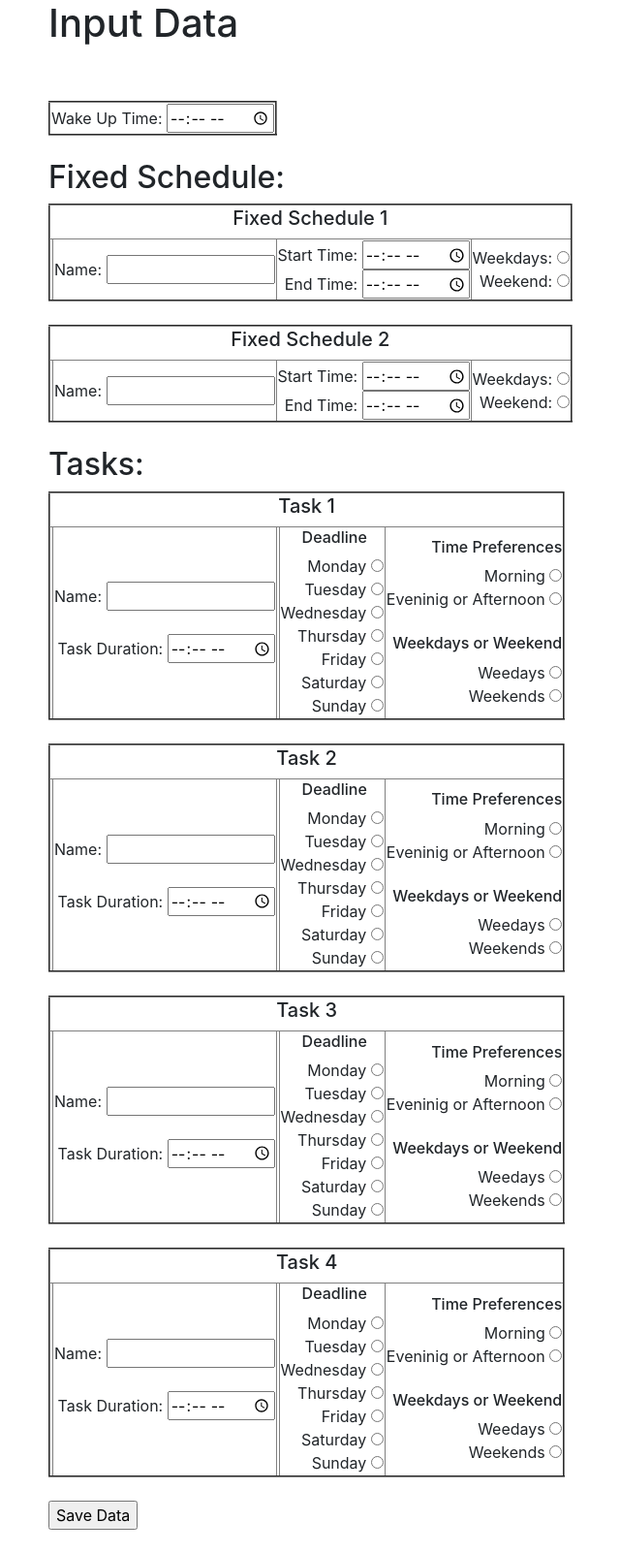
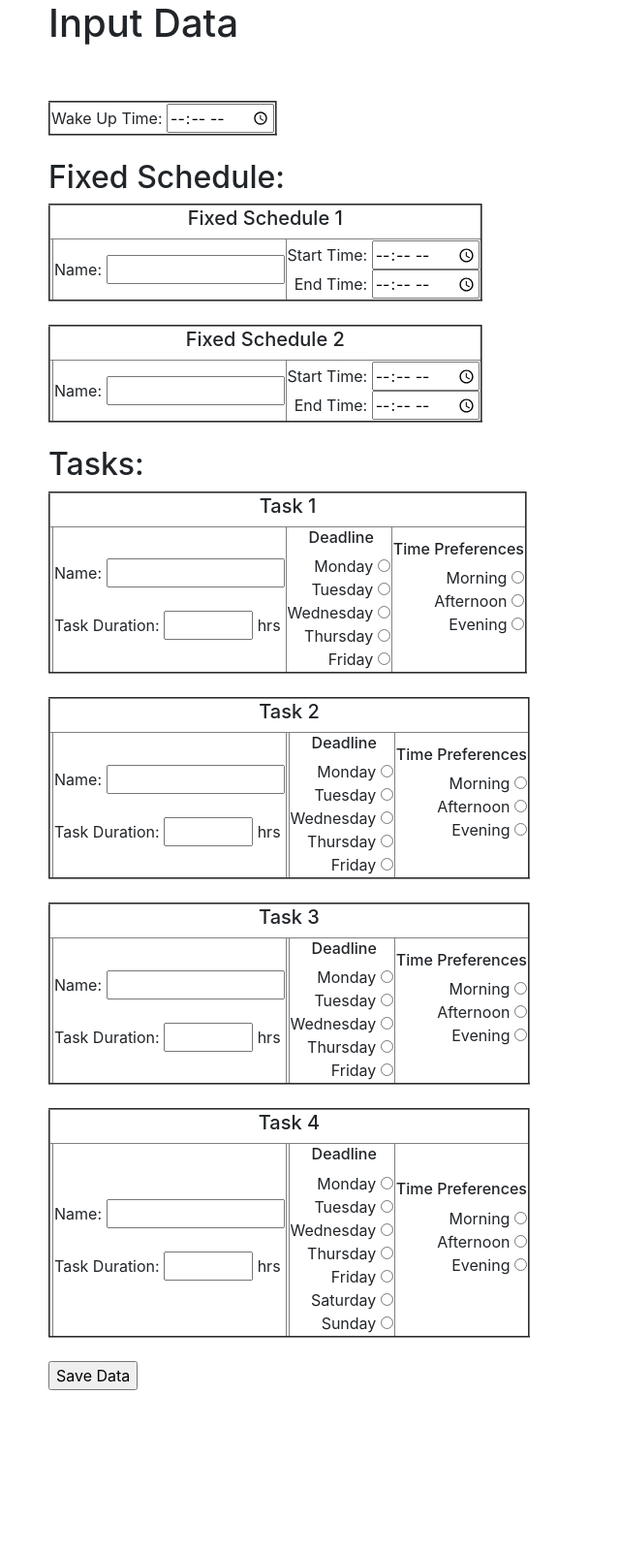
Before and after one commit to bjRichardLiu/PlanEase, a Flask app: page / in a window 1280 px wide. Shown: the part 56-1658 px from the top of the page at 97% size, without its empty margins (35-675 px from the left). After the commit the page ends 1490 px from the top, so only its background shows below. Run offline with Flask 3, Linux system fonts and the light colour scheme; a user stored in the database is signed in; some libraries are stand-ins or nearby versions.

Commit message:
deleted weekends, added evening, changed the time duration to text box

```diff
--- a/website/templates/home.html
+++ b/website/templates/home.html
@@ -15,7 +15,7 @@
                 <tr>
                     <td align="left">
                         Wake Up Time:
-                        <input type="time" size="12" id="wakeupTime" name="wakeupTime" required><br>
+                        <input type="time" id="wakeupTime" name="wakeupTime" required><br>
                     </td>
                 </tr>
             </tbody>
@@ -33,7 +33,7 @@
                     <td align="center"></td>
                     <td align="left">
                         Name:
-                        <input type="text" size="12" id="FS1_name" name="FS1_name" required><br>
+                        <input type="text" size="13" id="FS1_name" name="FS1_name" required><br>
                     </td>
                     <td align="right" class="wide">
                           Start Time:
@@ -41,12 +41,6 @@
                           End Time:
                           <input type="time" id="end_time1" name="end_time1" required><br>
                     </td>
-                    <td align="right" class="wide">
-                        Weekdays:
-                        <input type="radio" id="weekdays" name="weekdays" value="weekdays"><br>
-                        Weekend:
-                        <input type="radio" id="weekend" name="weekdays" value="weekend"><br>
-                  </td>
                 </tr>
             </tbody>
         </table>
@@ -62,7 +56,7 @@
                     <td align="center"></td>
                     <td align="left">
                         Name:
-                        <input type="text" size="12" id="FS2_name" name="FS2_name" required><br>
+                        <input type="text" size="13" id="FS2_name" name="FS2_name" required><br>
                     </td>
                     <td align="right" class="wide">
                           Start Time:
@@ -70,12 +64,6 @@
                           End Time:
                           <input type="time" id="end_time2" name="end_time2" required><br>
                     </td>
-                    <td align="right" class="wide">
-                        Weekdays:
-                        <input type="radio" id="weekdays" name="weekdays" value="weekdays"><br>
-                        Weekend:
-                        <input type="radio" id="weekend" name="weekdays" value="weekend"><br>
-                  </td>
                 </tr>
             </tbody>
         </table>
@@ -90,12 +78,148 @@
                 </tr>
                 <tr>
                     <td align="center"></td>
-                    <td align="right">
+                    <td align="left">
                         Name:
-                        <input type="text" size="12" id="FS2_name" name="FS2_name" required><br>
+                        <input type="text" size="13" id="task_name" name="task_name" required><br>
                         <br>
                         Task Duration:
-                        <input type="time" id="timeRequired" name="timeRequired" required><br>
+                        <input type="text" size="4" id="timeRequired" name="timeRequired" required>&nbsphrs<br>
+                    </td>
+                    </td>
+                    <td align="right" class="wide">
+                        <h6>Deadline&nbsp&nbsp&nbsp&nbsp</h6>
+                        Monday
+                        <input type="radio" id="deadline" name="deadline" value="deadline"><br>
+                        Tuesday
+                        <input type="radio" id="deadline" name="deadline" value="deadline"><br>
+                        Wednesday
+                        <input type="radio" id="deadline" name="deadline" value="deadline"><br>
+                        Thursday
+                        <input type="radio" id="deadline" name="deadline" value="deadline"><br>
+                        Friday
+                        <input type="radio" id="deadline" name="deadline" value="deadline"><br>
+                    </td>
+                    <td align="right" class="wide">
+                        <h6>Time Preferences</h6>
+                        Morning
+                        <input type="radio" id="morning" name="morning" value="morning"><br>
+                        Afternoon
+                        <input type="radio" id="morning" name="morning" value="morning"><br>
+                        Evening
+                        <input type="radio" id="morning" name="morning" value="morning"><br>
+                        <br>
+                  </td>
+                </tr>
+            </tbody>
+        </table>
+        <br>
+        <table border="2" class="normal">
+            <tbody>
+                <tr>
+                    <td class="normal" align="center" colspan="5">
+                        <h5>Task 2</h5>
+                    </td>
+                </tr>
+                <tr>
+                    <td align="center"></td>
+                    <td align="left">
+                        Name:
+                        <input type="text" size="13" id="task_name" name="task_name" required><br>
+                        <br>
+                        Task Duration:
+                        <input type="text" size="4" id="timeRequired" name="timeRequired" required>&nbsphrs<br>
+                    </td>
+                    <td align="right" class="wide">
+
+                    </td>
+                    <td align="right" class="wide">
+                        <h6>Deadline&nbsp&nbsp&nbsp&nbsp</h6>
+                        Monday
+                        <input type="radio" id="deadline" name="deadline" value="deadline"><br>
+                        Tuesday
+                        <input type="radio" id="deadline" name="deadline" value="deadline"><br>
+                        Wednesday
+                        <input type="radio" id="deadline" name="deadline" value="deadline"><br>
+                        Thursday
+                        <input type="radio" id="deadline" name="deadline" value="deadline"><br>
+                        Friday
+                        <input type="radio" id="deadline" name="deadline" value="deadline"><br>
+                    </td>
+                    <td align="right" class="wide">
+                        <h6>Time Preferences</h6>
+                        Morning
+                        <input type="radio" id="morning" name="morning" value="morning"><br>
+                        Afternoon
+                        <input type="radio" id="morning" name="morning" value="morning"><br>
+                        Evening
+                        <input type="radio" id="morning" name="morning" value="morning"><br>
+                        <br>
+                  </td>
+                </tr>
+            </tbody>
+        </table>
+        <br>
+        <table border="2" class="normal">
+            <tbody>
+                <tr>
+                    <td class="normal" align="center" colspan="5">
+                        <h5>Task 3</h5>
+                    </td>
+                </tr>
+                <tr>
+                    <td align="center"></td>
+                    <td align="left">
+                        Name:
+                        <input type="text" size="13" id="task_name" name="task_name" required><br>
+                        <br>
+                        Task Duration:
+                        <input type="text" size="4" id="timeRequired" name="timeRequired" required>&nbsphrs<br>
+                    </td>
+                    <td align="right" class="wide">
+
+                    </td>
+                    <td align="right" class="wide">
+                        <h6>Deadline&nbsp&nbsp&nbsp&nbsp</h6>
+                        Monday
+                        <input type="radio" id="deadline" name="deadline" value="deadline"><br>
+                        Tuesday
+                        <input type="radio" id="deadline" name="deadline" value="deadline"><br>
+                        Wednesday
+                        <input type="radio" id="deadline" name="deadline" value="deadline"><br>
+                        Thursday
+                        <input type="radio" id="deadline" name="deadline" value="deadline"><br>
+                        Friday
+                        <input type="radio" id="deadline" name="deadline" value="deadline"><br>
+                    </td>
+                    <td align="right" class="wide">
+                        <h6>Time Preferences</h6>
+                        Morning
+                        <input type="radio" id="morning" name="morning" value="morning"><br>
+                        Afternoon
+                        <input type="radio" id="morning" name="morning" value="morning"><br>
+                        Evening
+                        <input type="radio" id="morning" name="morning" value="morning"><br>
+                        <br>
+                  </td>
+                </tr>
+            </tbody>
+        </table>
+        <br>
+        <table border="2" class="normal">
+            <tbody>
+                <tr>
+                    <td class="normal" align="center" colspan="5">
+                        <h5>Task 4</h5>
+                    </td>
+                </tr>
+                <tr>
+                    <td align="center"></td>
+                    <td align="left">
+                        Name:
+                        <input type="text" size="13" id="task_name" name="task_name" required><br>
+                        <br>
+                        Task Duration:
+                        <input type="text" size="4" id="timeRequired" name="timeRequired" required>&nbsphrs<br>
                     </td>
                     <td align="right" class="wide">
 
@@ -121,173 +245,11 @@
                         <h6>Time Preferences</h6>
                         Morning
                         <input type="radio" id="morning" name="morning" value="morning"><br>
-                        Eveninig or Afternoon
+                        Afternoon
+                        <input type="radio" id="morning" name="morning" value="morning"><br>
+                        Evening
                         <input type="radio" id="morning" name="morning" value="morning"><br>
                         <br>
-                        <h6>Weekdays or Weekend</h6>
-                        Weedays
-                        <input type="radio" id="weekdaysOnly" name="weekdaysOnly" value="weekdaysOnly"><br>
-                        Weekends
-                        <input type="radio" id="weekdaysOnly" name="weekdaysOnly" value="weekdaysOnly"><br>
-                  </td>
-                </tr>
-            </tbody>
-        </table>
-        <br>
-        <table border="2" class="normal">
-            <tbody>
-                <tr>
-                    <td class="normal" align="center" colspan="5">
-                        <h5>Task 2</h5>
-                    </td>
-                </tr>
-                <tr>
-                    <td align="center"></td>
-                    <td align="right">
-                        Name:
-                        <input type="text" size="12" id="FS2_name" name="FS2_name" required><br>
-                        <br>
-                        Task Duration:
-                        <input type="time" id="timeRequired" name="timeRequired" required><br>
-                    </td>
-                    <td align="right" class="wide">
-
-                    </td>
-                    <td align="right" class="wide">
-                        <h6>Deadline&nbsp&nbsp&nbsp&nbsp</h6>
-                        Monday
-                        <input type="radio" id="deadline" name="deadline" value="deadline"><br>
-                        Tuesday
-                        <input type="radio" id="deadline" name="deadline" value="deadline"><br>
-                        Wednesday
-                        <input type="radio" id="deadline" name="deadline" value="deadline"><br>
-                        Thursday
-                        <input type="radio" id="deadline" name="deadline" value="deadline"><br>
-                        Friday
-                        <input type="radio" id="deadline" name="deadline" value="deadline"><br>
-                        Saturday
-                        <input type="radio" id="deadline" name="deadline" value="deadline"><br>
-                        Sunday
-                        <input type="radio" id="deadline" name="deadline" value="deadline"><br>
-                    </td>
-                    <td align="right" class="wide">
-                        <h6>Time Preferences</h6>
-                        Morning
-                        <input type="radio" id="morning" name="morning" value="morning"><br>
-                        Eveninig or Afternoon
-                        <input type="radio" id="morning" name="morning" value="morning"><br>
-                        <br>
-                        <h6>Weekdays or Weekend</h6>
-                        Weedays
-                        <input type="radio" id="weekdaysOnly" name="weekdaysOnly" value="weekdaysOnly"><br>
-                        Weekends
-                        <input type="radio" id="weekdaysOnly" name="weekdaysOnly" value="weekdaysOnly"><br>
-                  </td>
-                </tr>
-            </tbody>
-        </table>
-        <br>
-        <table border="2" class="normal">
-            <tbody>
-                <tr>
-                    <td class="normal" align="center" colspan="5">
-                        <h5>Task 3</h5>
-                    </td>
-                </tr>
-                <tr>
-                    <td align="center"></td>
-                    <td align="right">
-                        Name:
-                        <input type="text" size="12" id="FS2_name" name="FS2_name" required><br>
-                        <br>
-                        Task Duration:
-                        <input type="time" id="timeRequired" name="timeRequired" required><br>
-                    </td>
-                    <td align="right" class="wide">
-
-                    </td>
-                    <td align="right" class="wide">
-                        <h6>Deadline&nbsp&nbsp&nbsp&nbsp</h6>
-                        Monday
-                        <input type="radio" id="deadline" name="deadline" value="deadline"><br>
-                        Tuesday
-                        <input type="radio" id="deadline" name="deadline" value="deadline"><br>
-                        Wednesday
-                        <input type="radio" id="deadline" name="deadline" value="deadline"><br>
-                        Thursday
-                        <input type="radio" id="deadline" name="deadline" value="deadline"><br>
-                        Friday
-                        <input type="radio" id="deadline" name="deadline" value="deadline"><br>
-                        Saturday
-                        <input type="radio" id="deadline" name="deadline" value="deadline"><br>
-                        Sunday
-                        <input type="radio" id="deadline" name="deadline" value="deadline"><br>
-                    </td>
-                    <td align="right" class="wide">
-                        <h6>Time Preferences</h6>
-                        Morning
-                        <input type="radio" id="morning" name="morning" value="morning"><br>
-                        Eveninig or Afternoon
-                        <input type="radio" id="morning" name="morning" value="morning"><br>
-                        <br>
-                        <h6>Weekdays or Weekend</h6>
-                        Weedays
-                        <input type="radio" id="weekdaysOnly" name="weekdaysOnly" value="weekdaysOnly"><br>
-                        Weekends
-                        <input type="radio" id="weekdaysOnly" name="weekdaysOnly" value="weekdaysOnly"><br>
-                  </td>
-                </tr>
-            </tbody>
-        </table>
-        <br>
-        <table border="2" class="normal">
-            <tbody>
-                <tr>
-                    <td class="normal" align="center" colspan="5">
-                        <h5>Task 4</h5>
-                    </td>
-                </tr>
-                <tr>
-                    <td align="center"></td>
-                    <td align="right">
-                        Name:
-                        <input type="text" size="12" id="FS2_name" name="FS2_name" required><br>
-                        <br>
-                        Task Duration:
-                        <input type="time" id="timeRequired" name="timeRequired" required><br>
-                    </td>
-                    <td align="right" class="wide">
-
-                    </td>
-                    <td align="right" class="wide">
-                        <h6>Deadline&nbsp&nbsp&nbsp&nbsp</h6>
-                        Monday
-                        <input type="radio" id="deadline" name="deadline" value="deadline"><br>
-                        Tuesday
-                        <input type="radio" id="deadline" name="deadline" value="deadline"><br>
-                        Wednesday
-                        <input type="radio" id="deadline" name="deadline" value="deadline"><br>
-                        Thursday
-                        <input type="radio" id="deadline" name="deadline" value="deadline"><br>
-                        Friday
-                        <input type="radio" id="deadline" name="deadline" value="deadline"><br>
-                        Saturday
-                        <input type="radio" id="deadline" name="deadline" value="deadline"><br>
-                        Sunday
-                        <input type="radio" id="deadline" name="deadline" value="deadline"><br>
-                    </td>
-                    <td align="right" class="wide">
-                        <h6>Time Preferences</h6>
-                        Morning
-                        <input type="radio" id="morning" name="morning" value="morning"><br>
-                        Eveninig or Afternoon
-                        <input type="radio" id="morning" name="morning" value="morning"><br>
-                        <br>
-                        <h6>Weekdays or Weekend</h6>
-                        Weedays
-                        <input type="radio" id="weekdaysOnly" name="weekdaysOnly" value="weekdaysOnly"><br>
-                        Weekends
-                        <input type="radio" id="weekdaysOnly" name="weekdaysOnly" value="weekdaysOnly"><br>
                   </td>
                 </tr>
             </tbody>
```
